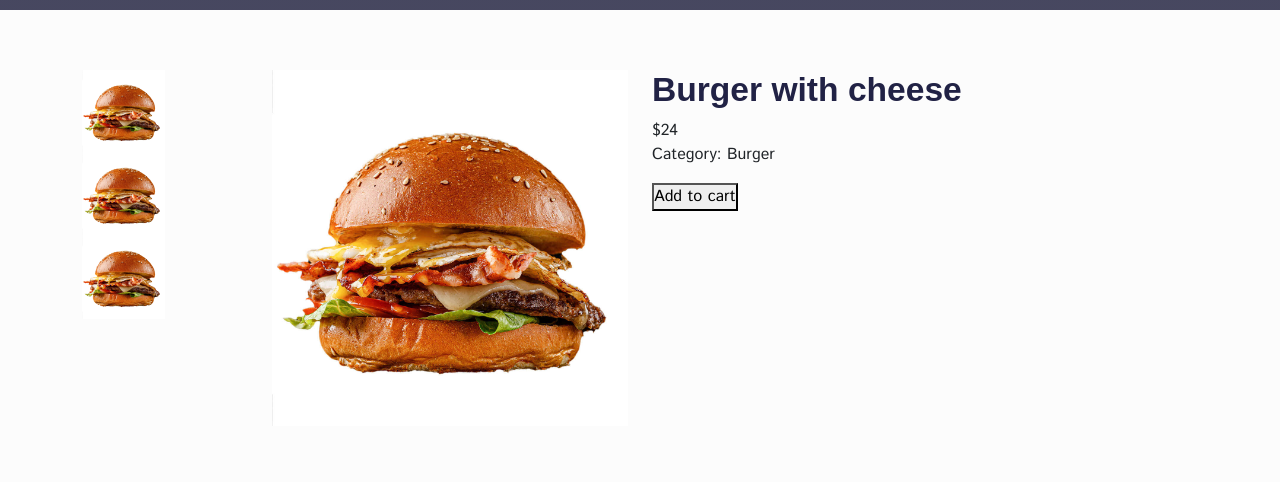
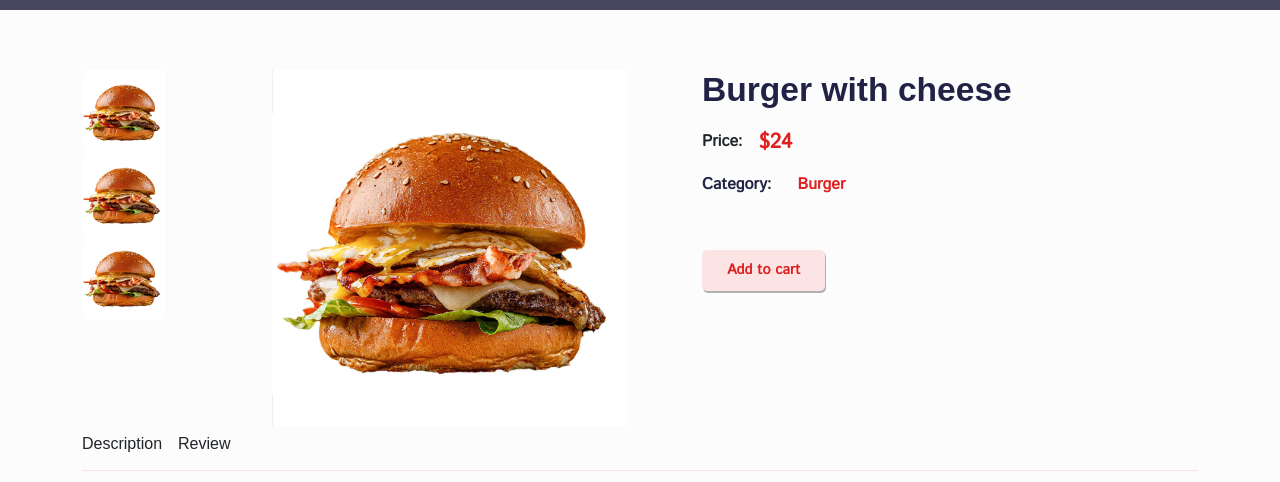
Before and after one commit to tranthuyvy/food_delivery, a React (Create React App) app: page /food/01 in a window 1280 px wide. Shown: the part 318-800 px from the top of the page. Built offline with nearby package versions, Linux system fonts and the light colour scheme; grey boxes are pictures that could not be loaded; a web font is replaced by a local one.

Commit message:
continue productDetatil

```diff
--- a/src/pages/FoodDetail.jsx
+++ b/src/pages/FoodDetail.jsx
@@ -7,13 +7,14 @@ import CommonSection from '../components/UI/common-section/CommonSection'
 import products from '../assets/fake-data/products'
 
 import productImg from '../assets/images/product_01.1.jpg'
+import '../styles/product-detail.scss'
 
 const FoodDetail = () => {
   return (
     <Helmet title='ProductDetails'>
       <CommonSection title='Product 01'/>
 
-      <section>
+      <section className='section__productDetail'>
         <Container>
           <Row>
             <Col lg='2' md='2'>
@@ -41,13 +42,25 @@ const FoodDetail = () => {
 
             <Col lg='6' md='6'>
               <div className="single__product__content">
-                <h2 className='product__title'>Burger with cheese</h2>
-                <span className='product__price'>$24</span>
-                <p>Category: <span>Burger</span></p>
+                <h2 className='product__title mb-3'>Burger with cheese</h2>
+                <p className='product__price'>Price: <span>$24</span></p>
+                <p className='category mb-5'>Category: <span>Burger</span></p>
 
                 <button className='addToCart__btn'>Add to cart</button>
               </div>
             </Col>
+
+            <Col lg='12'>
+              <div className="tabs d-flex align-items-center gap-3 py-2">
+                <h6>Description</h6>
+                <h6>Review</h6>
+              </div>
+
+              <div className="tab__content">
+                <p>Lorem ipsum dolor sit amet consectetur adipisicing elit. Corporis exercitationem quas accusantium nostrum eaque, fugit ea porro veritatis expedita, minima dicta, sapiente iste ad? Libero totam dolore similique nulla nam atque ad sunt doloremque. Itaque ut maxime, ipsa optio, consequuntur consectetur, pariatur eaque reiciendis odit odio quos et consequatur explicabo.</p>
+              </div>
+            </Col>
+
           </Row>
         </Container>
       </section>
--- a/src/styles/product-detail.scss
+++ b/src/styles/product-detail.scss
@@ -0,0 +1,64 @@
+.section__productDetail {
+  .single__product__content {
+    padding-left: 50px;
+
+    .product__price {
+      font-weight: 600;
+      display: flex;
+      align-items: center;
+      column-gap: 1rem;
+      margin-bottom: 0;
+
+      span {
+        font-size: 1.3rem;
+        color: #df2020;
+      }
+    }
+
+    .category {
+      font-weight: 600;
+      color: #212245;
+      display: flex;
+      align-items: center;
+      column-gap: 1rem;
+      margin-top: 10px;
+
+      span {
+        padding: 5px 10px;
+        color: #df2020;
+      }
+    }
+
+    .addToCart__btn {
+      border: none;
+      font-weight: 600;
+      padding: 10px 25px;
+      background: #fde4e4;
+      color: #df2020;
+      border-radius: 5px;
+      cursor: pointer;
+      font-size: 0.9rem;
+      box-shadow: 1px 2px rgba(0, 0, 0, 0.3);
+      transition: 0.3s;
+
+      &:hover {
+        transform: translateY(-10px);
+      }
+    }
+  }
+
+  .tabs {
+    border-bottom: 1px solid #fde4e4;
+    h6 {
+      cursor: pointer;
+    }
+  }
+
+  .tab__content {
+    padding: 30px 0px;
+  }
+
+  .tab_active {
+
+  }
+}
```
